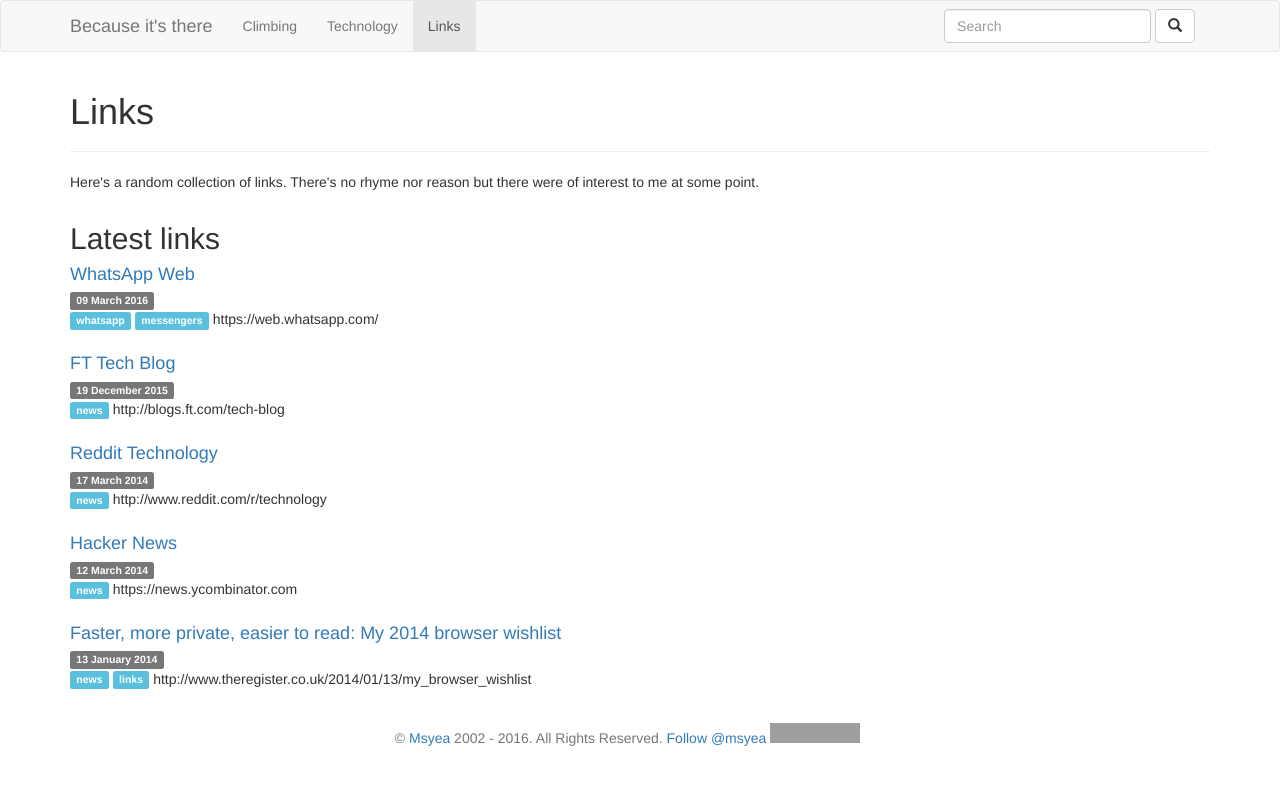
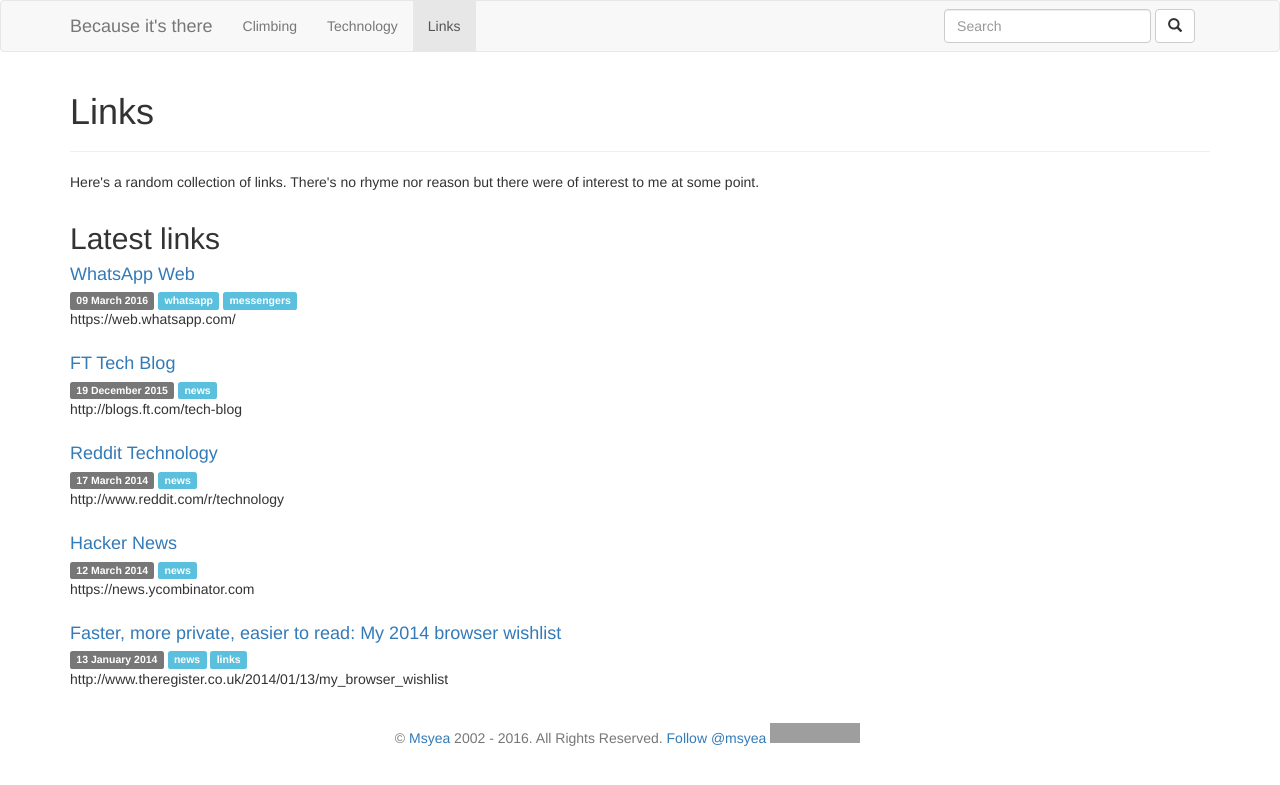
Before and after one commit to msyea/msyea.github.io, a Jekyll site: the page built from links.html, in a window 1280 px wide. Shown: the top 785 px of the page. Built offline with Jekyll 4.4.1, drawn with Linux system fonts in a browser that asks for light colours; comment, search, counter and statistics services are not loaded; grey boxes are pictures that could not be loaded.

Commit message:
Tweaking template

```diff
--- a/links.html
+++ b/links.html
@@ -20,8 +20,9 @@ title: Links
     <div class="media-body">
       <h4 class="media-heading"><a href="{{ link.link }}">{{ link.title }}</a></h4>
       <p><span class="label label-default">{{ link.date | date_to_long_string }}</span>
-        {% for category in link.categories %}<a class="label label-primary" href="/{{ category }}.html">{{ category }}</a> {% endfor %}<br/>
-        {% for tag in link.tags %}<span class="label label-info">{{ tag }}</span> {% endfor %}<a href="{{ link.link }}" class="link-hidden">{{ link.link }}</a>
+        {% for category in link.categories %}<a class="label label-primary" href="/{{ category }}.html">{{ category }}</a> {% endfor %}
+        {% for tag in link.tags %}<span class="label label-info">{{ tag }}</span> {% endfor %}<br/>
+        <a href="{{ link.link }}" class="link-hidden">{{ link.link }}</a>
       </p>
     </div>
   </li>
```
